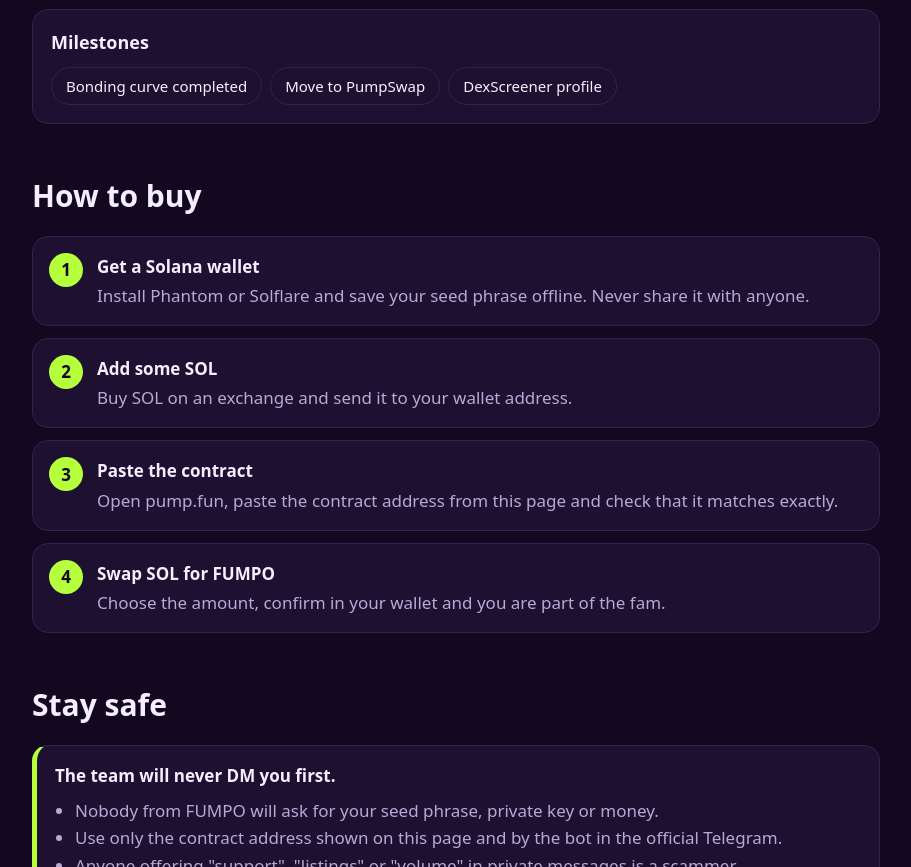
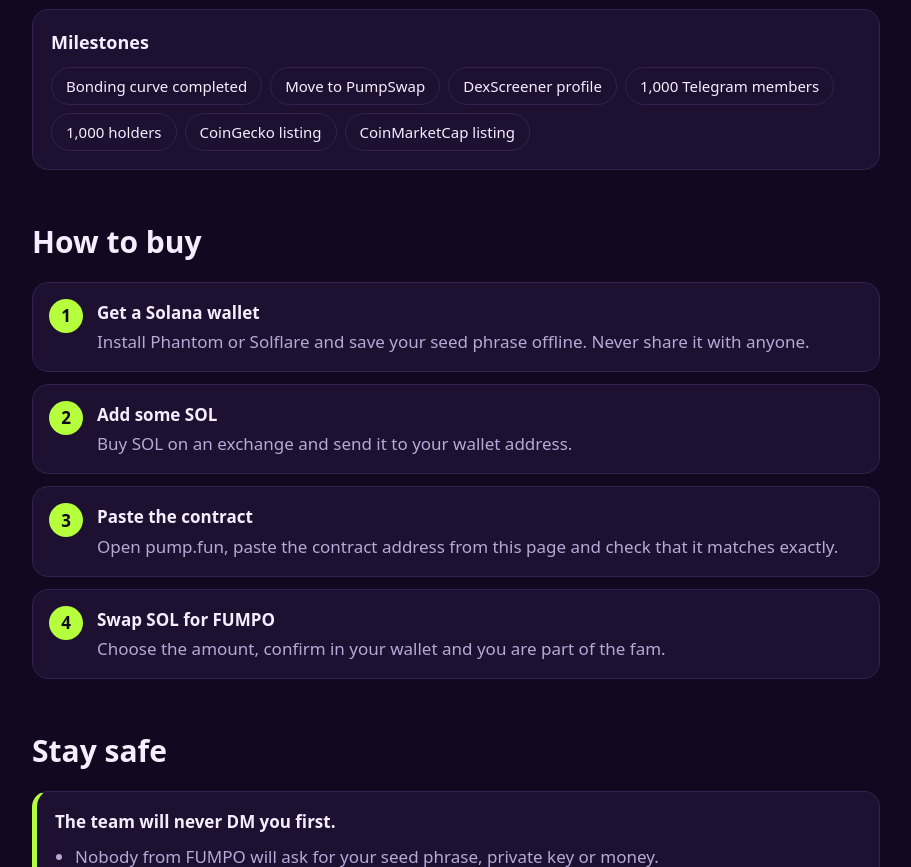
Before and after one commit to fumpocoin/fumpocoin.github.io, a plain HTML site: page index.html in a window 1280 px wide. Shown: the part 1794-2661 px from the top of the page, without its empty margins (184-1095 px from the left). Drawn offline with Linux system fonts and the light colour scheme; no server answers.

Commit message:
Add more milestones
Co-Authored-By: Claude Fable 5.2 <noreply@anthropic.com>

```diff
--- a/index.html
+++ b/index.html
@@ -229,6 +229,10 @@
         <li>Bonding curve completed</li>
         <li>Move to PumpSwap</li>
         <li>DexScreener profile</li>
+        <li>1,000 Telegram members</li>
+        <li>1,000 holders</li>
+        <li>CoinGecko listing</li>
+        <li>CoinMarketCap listing</li>
       </ul>
     </div>
   </section>
```
